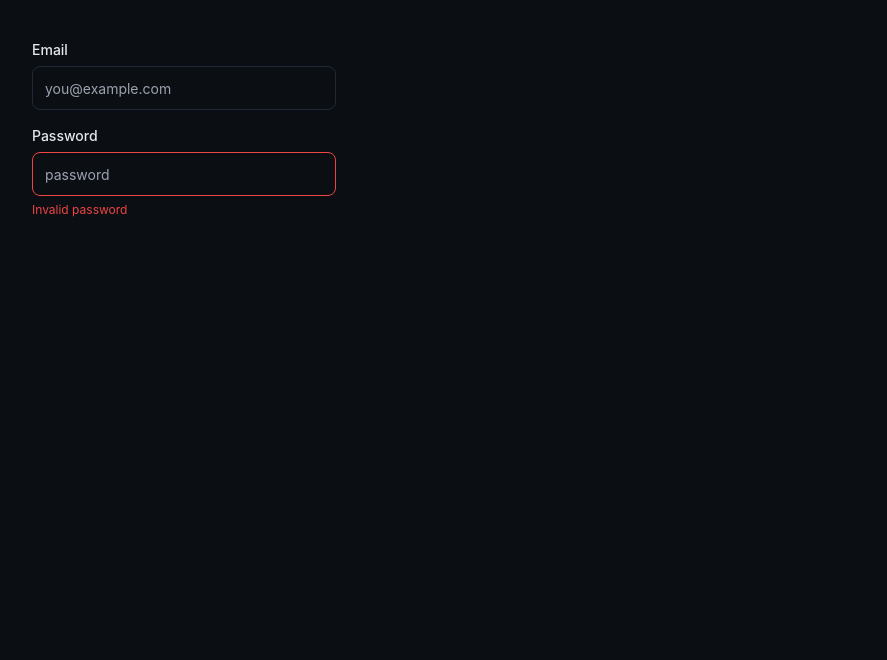
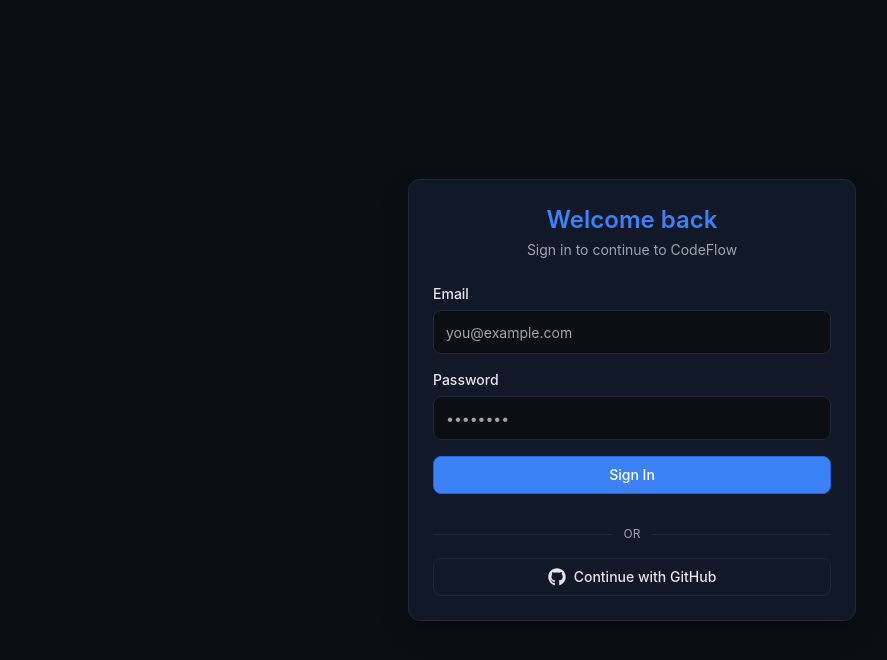
Before and after one commit to muhammed-muslih/CodeFlow, a React (Vite) app in the folder client/: page / in a window 1280 px wide. Shown: the top 660 px of the page, without its empty margins (8-895 px from the left). Built offline with nearby package versions, Linux system fonts and the light colour scheme.

Commit message:
feat(auth): add login form UI

```diff
--- a/client/package.json
+++ b/client/package.json
@@ -14,6 +14,7 @@
     "clsx": "^2.1.1",
     "react": "^19.2.0",
     "react-dom": "^19.2.0",
+    "react-icons": "^5.5.0",
     "tailwindcss": "^4.1.18"
   },
   "devDependencies": {
--- a/client/src/App.tsx
+++ b/client/src/App.tsx
@@ -1,19 +1,8 @@
 import "./App.css";
-import { Input } from "./components/ui/Input";
+import LoginPage from "./pages/auth/Login";
+
 function App() {
-  return (
-    <>
-      <div className="max-w-sm p-10 space-y-4">
-        <Input label="Email" placeholder="you@example.com" />
-        <Input
-          label="Password"
-          placeholder="password"
-          type="password"
-          error="Invalid password"
-        />
-      </div>
-    </>
-  );
+  return <LoginPage />;
 }
 
 export default App;
--- /dev/null
+++ b/client/src/components/auth/LoginForm.tsx
@@ -0,0 +1,58 @@
+import { Button, Input, Divider } from "../ui";
+import { useState } from "react";
+import { FaGithub } from "react-icons/fa";
+
+export function LoginForm() {
+  const [loading, setLoading] = useState(false);
+
+  const handleSubmit = (e: React.FormEvent) => {
+    e.preventDefault();
+    setLoading(true);
+
+    setTimeout(() => {
+      setLoading(false);
+    }, 1500);
+  };
+
+  const handleGithubLogin = () => {
+    console.log("Login with Github");
+  };
+
+  return (
+    <form onSubmit={handleSubmit} className="space-y-4">
+      <Input
+        label="Email"
+        type="email"
+        name="email"
+        placeholder="you@example.com"
+        required
+      />
+      <Input
+        label="Password"
+        type="password"
+        name="password"
+        placeholder="••••••••"
+        required
+      />
+      <Button
+        type="submit"
+        className="w-full cursor-pointer"
+        isLoading={loading}
+      >
+        Sign In
+      </Button>
+
+      <Divider />
+
+      <Button
+        type="button"
+        variant="secondary"
+        className="w-full flex items-center justify-center gap-2 cursor-pointer"
+        onClick={handleGithubLogin}
+      >
+        <FaGithub size={18} />
+        Continue with GitHub
+      </Button>
+    </form>
+  );
+}
--- /dev/null
+++ b/client/src/components/auth/index.ts
@@ -0,0 +1,4 @@
+import { AuthLayout } from "./AuthLayout";
+import { LoginForm } from "./LoginForm";
+
+export { AuthLayout, LoginForm };
--- /dev/null
+++ b/client/src/components/ui/index.ts
@@ -0,0 +1,6 @@
+import { Button } from "./Button";
+import { Card } from "./Card";
+import { Input } from "./Input";
+import { Divider } from "./Divider";
+
+export { Button, Card, Input, Divider };
--- /dev/null
+++ b/client/src/pages/auth/Login.tsx
@@ -0,0 +1,9 @@
+import { AuthLayout, LoginForm } from "../../components/auth";
+
+export default function LoginPage() {
+  return (
+    <AuthLayout title="Welcome back" subtitle="Sign in to continue to CodeFlow">
+      <LoginForm />
+    </AuthLayout>
+  );
+}
```
Also changed, not shown: client/src/components/index.ts (deleted), 1 other file (tests, documents, lock files or other folders).
